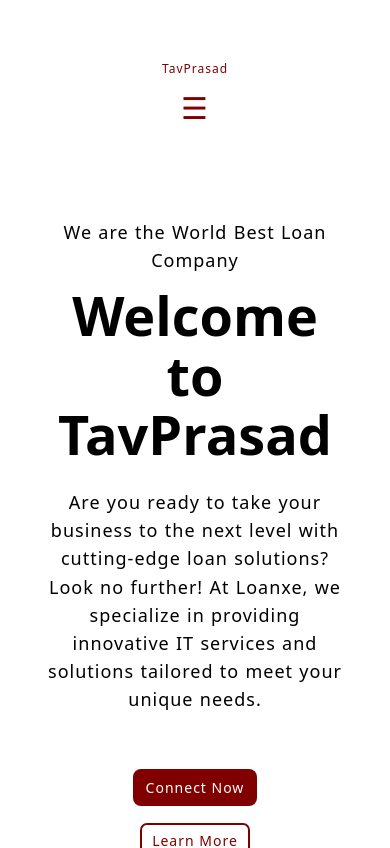
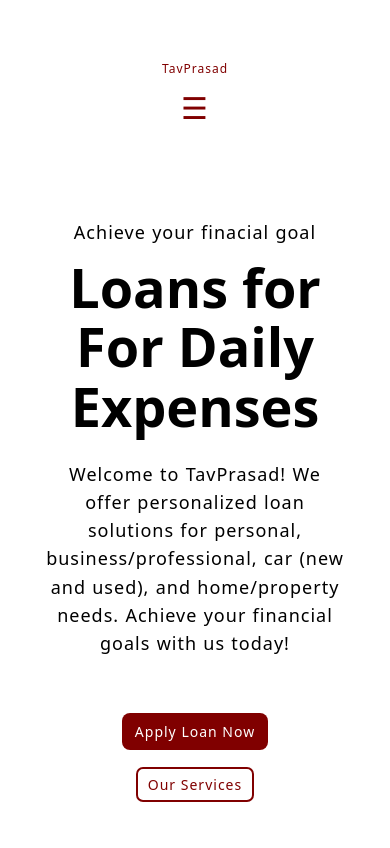
Before and after one commit to ManpreetSingh18/TavPe, a React (Vite) app in the folder client/: page / in a window 390 px wide. Shown: the top 848 px of the page. Built offline with nearby package versions, Linux system fonts and the light colour scheme; no server answers.

Commit message:
small chnages

```diff
--- a/client/Urls.js
+++ b/client/Urls.js
@@ -1 +1 @@
-export const baseUrl="http://localhost:3000/"
+export const baseUrl="https://tavprasad.onrender.com"
--- a/client/src/components/Footer/Footer.css
+++ b/client/src/components/Footer/Footer.css
@@ -1,7 +1,13 @@
-footer{
+footer {
     padding: 3.2rem;
     text-align: center;
-    background-color: white;
-    margin-top: auto;
-    color: #800020;
-}
+    background-color: #800020;
+    color: white;
+    width: 100%;
+  }
+
+  @media (max-width: 768px) {
+    footer {
+      padding: 2rem;
+    }
+  }
--- a/client/src/components/Footer/Footer.jsx
+++ b/client/src/components/Footer/Footer.jsx
@@ -1,9 +1,12 @@
+import React from "react";
 import "./Footer.css";
 
-export const Footer=()=>{
-    return(
-        <footer>
-            <p>@manpreetsingh 2024</p>
-        </footer>
-    )
-}
+export const Footer = () => {
+  return (
+    <footer>
+      <p>@manpreetsingh 2024</p>
+      <p>1234 Main Street, City, Country</p>
+      <p>Phone: +123 456 7890</p>
+    </footer>
+  );
+};
--- a/client/src/pages/Admin-Contacts.jsx
+++ b/client/src/pages/Admin-Contacts.jsx
@@ -1,14 +1,14 @@
 import { useEffect, useState } from "react";
 import { useAuth } from "../store/auth";
 import { toast } from 'react-toastify';
-
+import { baseUrl } from "../../Urls";
 export const AdminContacts = () => {
     const [contactData, setContactData] = useState([]);
     const { authorizationToken } = useAuth();
 
     const getContactsData = async () => {
         try {
-            const response = await fetch("http://localhost:3000/api/admin/contacts", {
+            const response = await fetch(`${baseUrl}/api/admin/contacts`, {
                 method: "GET",
                 headers: {
                     Authorization: authorizationToken
@@ -27,7 +27,7 @@ export const AdminContacts = () => {
     const deleteContactById = async (id) => {
         console.log("Click")
         try {
-            const response = await fetch(`http://localhost:3000/api/admin/contacts/delete/${id}`, {
+            const response = await fetch(`${baseUrl}/api/admin/contacts/delete/${id}`, {
                 method: "DELETE",
                 headers: {
                     Authorization: authorizationToken
--- a/client/src/pages/Admin-Update.jsx
+++ b/client/src/pages/Admin-Update.jsx
@@ -2,6 +2,7 @@ import { useEffect, useState } from "react";
 import {useParams} from "react-router-dom"
 import {useAuth} from "../store/auth"
 import {  toast } from 'react-toastify';
+import { baseUrl } from "../../Urls";
 export const AdminUpdate = () => {
   const [data, setData] = useState({
     username: "",
@@ -15,7 +16,7 @@ export const AdminUpdate = () => {
   const getSingleUserData = async (id,error) => {
     try {
       const response = await fetch(
-        `http://localhost:3000/api/admin/users/${params.id}`,
+        `${baseUrl}/api/admin/users/${params.id}`,
         {
           method: "GET",
           headers: {
@@ -55,7 +56,7 @@ export const AdminUpdate = () => {
     e.preventDefault();
     try {
       const response = await fetch(
-        `http://localhost:3000/api/admin/users/update/${params.id}`,
+        `${baseUrl}/api/admin/users/update/${params.id}`,
         {
           method: "PATCH",
           headers: {
--- a/client/src/pages/Admin-Users.jsx
+++ b/client/src/pages/Admin-Users.jsx
@@ -1,6 +1,7 @@
 import React, { useEffect, useState } from "react";
 import { useAuth } from "../store/auth";
 import { Link } from 'react-router-dom';
+import { baseUrl } from "../../Urls";
 
 export const AdminUsers = () => {
   const { authorizationToken } = useAuth();
@@ -8,7 +9,7 @@ export const AdminUsers = () => {
 
   const getAllUsersData = async () => {
     try {
-      const response = await fetch("http://localhost:3000/api/admin/users", {
+      const response = await fetch(`${baseUrl}/api/admin/users`, {
         method: "GET",
         headers: {
           Authorization: authorizationToken,
@@ -25,7 +26,7 @@ export const AdminUsers = () => {
   const deleteUser = async (id) => {
     try {
       const response = await fetch(
-        `http://localhost:3000/api/admin/users/delete/${id}`,
+        `${baseUrl}/api/admin/users/delete/${id}`,
         {
           method: "DELETE",
           headers: {
--- a/client/src/pages/Contact.jsx
+++ b/client/src/pages/Contact.jsx
@@ -1,6 +1,7 @@
 import React, { useState, useEffect } from "react";
 import { useAuth } from "../store/auth";
 import {  toast } from 'react-toastify';
+import { baseUrl } from "../../Urls";
 export const Contact = () => {
   const [contact, setContact] = useState({
     username: "",
@@ -44,7 +45,7 @@ export const Contact = () => {
     e.preventDefault();
 
     try {
-      const response = await fetch("http://localhost:3000/api/form/contact", {
+      const response = await fetch(`${baseUrl}/api/form/contact`, {
         method: "POST",
         headers: {
           "Content-Type": "application/json",
--- a/client/src/pages/Home.jsx
+++ b/client/src/pages/Home.jsx
@@ -7,20 +7,25 @@ export const Home = () => {
         <section className="section-hero">
           <div className="container grid grid-two-cols">
             <div className="hero-content">
-              <p>We are the World Best Loan Company</p>
-              <h1>Welcome to TavPrasad</h1>
+              <p>Achieve your finacial goal</p>
+              <h1>Loans for For Daily Expenses</h1>
               <p>
-                Are you ready to take your business to the next level with
-                cutting-edge loan solutions? Look no further! At Loanxe, we
-                specialize in providing innovative IT services and solutions
-                tailored to meet your unique needs.
+              Welcome to TavPrasad! We offer personalized loan solutions for personal, business/professional, car (new and used), and home/property needs. Achieve your financial goals with us today!
+
+
+
+
+
+
+
+
               </p>
               <div className="btn btn-group">
                 <a href="/contact">
-                  <button className="btn">connect now</button>
+                  <button className="btn">Apply Loan now</button>
                 </a>
                 <a href="/services">
-                  <button className="btn secondary-btn">learn more</button>
+                  <button className="btn secondary-btn">Our Services</button>
                 </a>
               </div>
             </div>
@@ -57,7 +62,7 @@ export const Home = () => {
           </div>
 
           <div className="hero-content">
-            <p>We are here to help you</p>
+            <p>Apply Loan now</p>
             <h1>Get Started Today</h1>
             <p>
               Our team comprises seasoned financial professionals dedicated to
@@ -71,7 +76,7 @@ export const Home = () => {
                 <button className="btn">connect now</button>
               </a>
               <a href="/services">
-                <button className="btn secondary-btn">learn more</button>
+                <button className="btn secondary-btn">Our Services</button>
               </a>
             </div>
           </div>
--- a/client/src/pages/Login.jsx
+++ b/client/src/pages/Login.jsx
@@ -2,7 +2,8 @@ import { useState } from "react";
 import { useNavigate } from "react-router-dom";
 import { useAuth } from "../store/auth";
 import {  toast } from 'react-toastify';
-const URL = "http://localhost:3000/api/auth/login";
+import { baseUrl } from "../../Urls";
+const URL = `${baseUrl}/api/auth/login`;
 
 export const Login = () => {
   const [user, setUser] = useState({
--- a/client/src/pages/Register.jsx
+++ b/client/src/pages/Register.jsx
@@ -2,7 +2,7 @@ import { useState } from "react";
 import { useAuth } from "../store/auth";
 import { useNavigate } from "react-router-dom";
 import { toast } from 'react-toastify';
-
+import { baseUrl } from "../../Urls";
 export const Register = () => {
   const [user, setUser] = useState({
     username: "",
@@ -27,7 +27,7 @@ export const Register = () => {
   const handleSubmit = async (e) => {
     e.preventDefault();
     try {
-      const response = await fetch("http://localhost:3000/api/auth/register", {
+      const response = await fetch(`${baseUrl}/api/auth/register`, {
         method: "POST",
         headers: {
           "Content-Type": "application/json",
--- a/client/src/store/auth.jsx
+++ b/client/src/store/auth.jsx
@@ -1,6 +1,6 @@
 import { createContext, useState, useEffect } from "react";
 import { useContext } from "react";
-
+import { baseUrl } from "../../Urls";
 export const AuthContext = createContext();
 
 export const AuthProvider = ({ children }) => {
@@ -34,7 +34,7 @@ export const AuthProvider = ({ children }) => {
   const userAuthentication = async () => {
     try {
       setIsLoading(true);
-      const response = await fetch("http://localhost:3000/api/auth/user", {
+      const response = await fetch(`${baseUrl}/api/auth/user`, {
         method: "GET",
         headers: {
           Authorization: authorizationToken,
@@ -56,7 +56,7 @@ export const AuthProvider = ({ children }) => {
   //to fetch the services data from the database
   const getServices = async () => {
     try {
-      const response = await fetch("http://localhost:3000/api/data/service", {
+      const response = await fetch(`${baseUrl}/api/data/service`, {
         method: "GET",
       });
 
```
Also changed, not shown: 1 other file (tests, documents, lock files or other folders).
